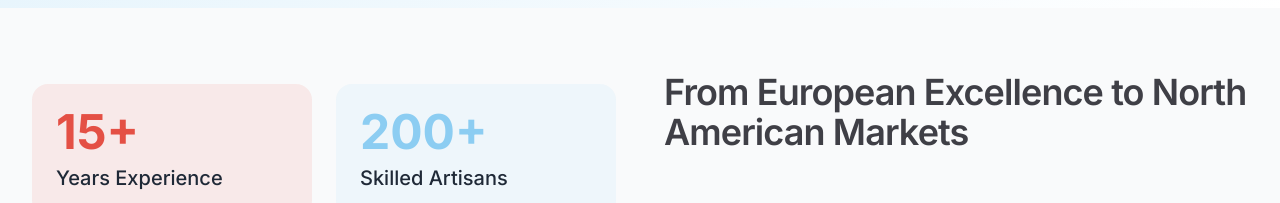
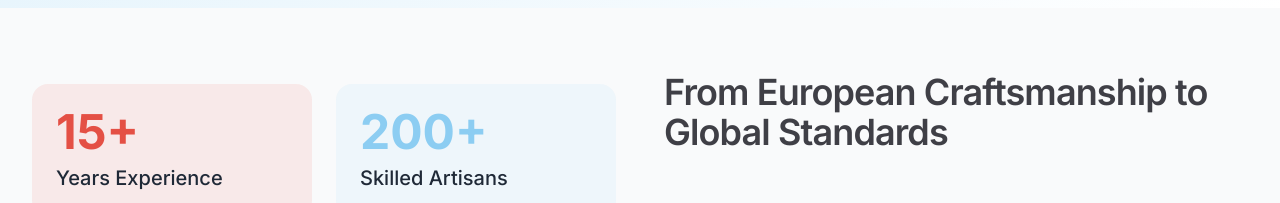
Before and after one commit to charenk/sai-leather-canada-usa, a React (Vite) app: page / in a window 1280 px wide. Shown: the part 674-877 px from the top of the page. Built offline with nearby package versions, Linux system fonts and the light colour scheme.

Commit message:
Update section heading text
Update the text content of the section heading in the "About Section" on the main landing page.

```diff
--- a/src/components/SectionHeading.tsx
+++ b/src/components/SectionHeading.tsx
@@ -1,3 +1,4 @@
+
 import { cn } from '@/lib/utils';
 interface SectionHeadingProps {
   title: string;
@@ -19,7 +20,7 @@ const SectionHeading = ({
     'text-right': alignment === 'right'
   }, className)}>
       <h2 className="text-3xl md:text-4xl font-semibold tracking-tight inverted text-zinc-700">
-        <span className="text-zinc-700">{title}</span>
+        <span className="text-zinc-700">From European Craftsmanship to Global Standards</span>
       </h2>
       {subtitle && <p className={cn("mt-4 text-gray-700 max-w-3xl text-lg", {
       'mx-auto': alignment === 'center',
```
